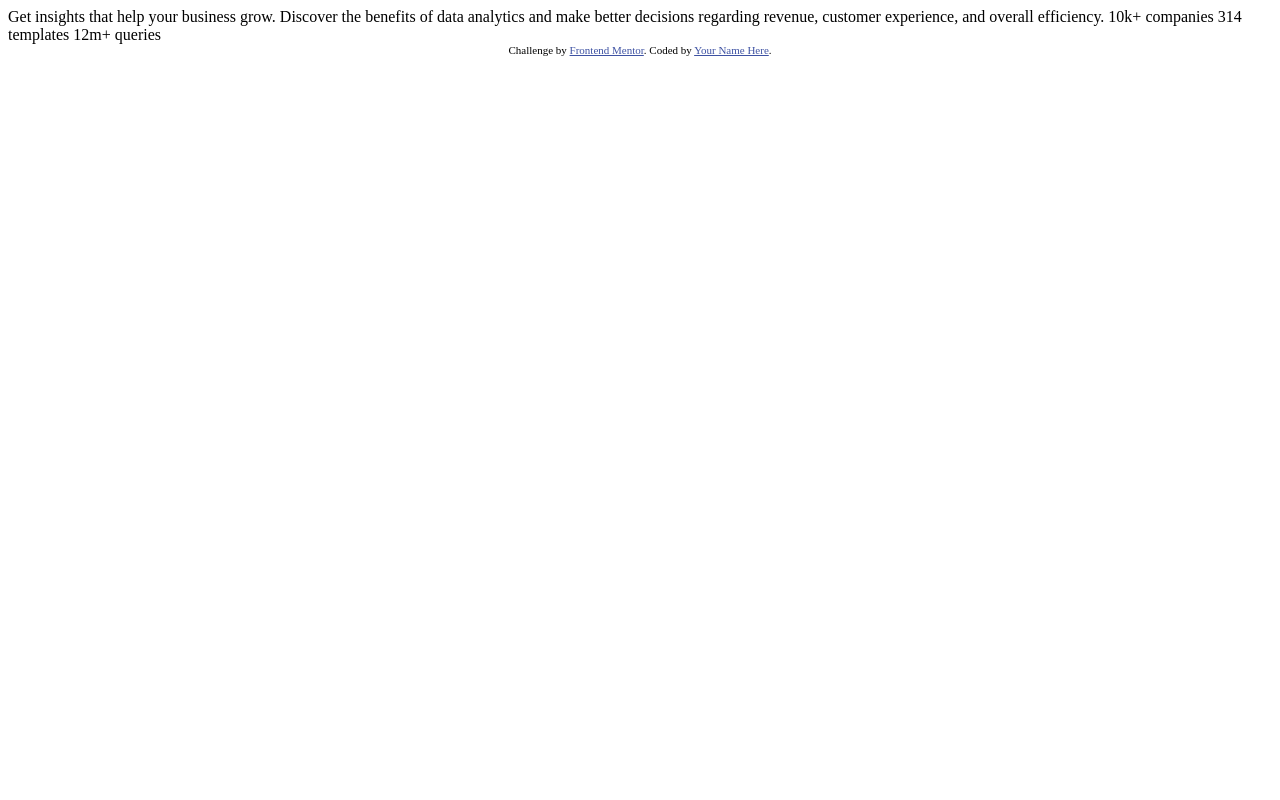
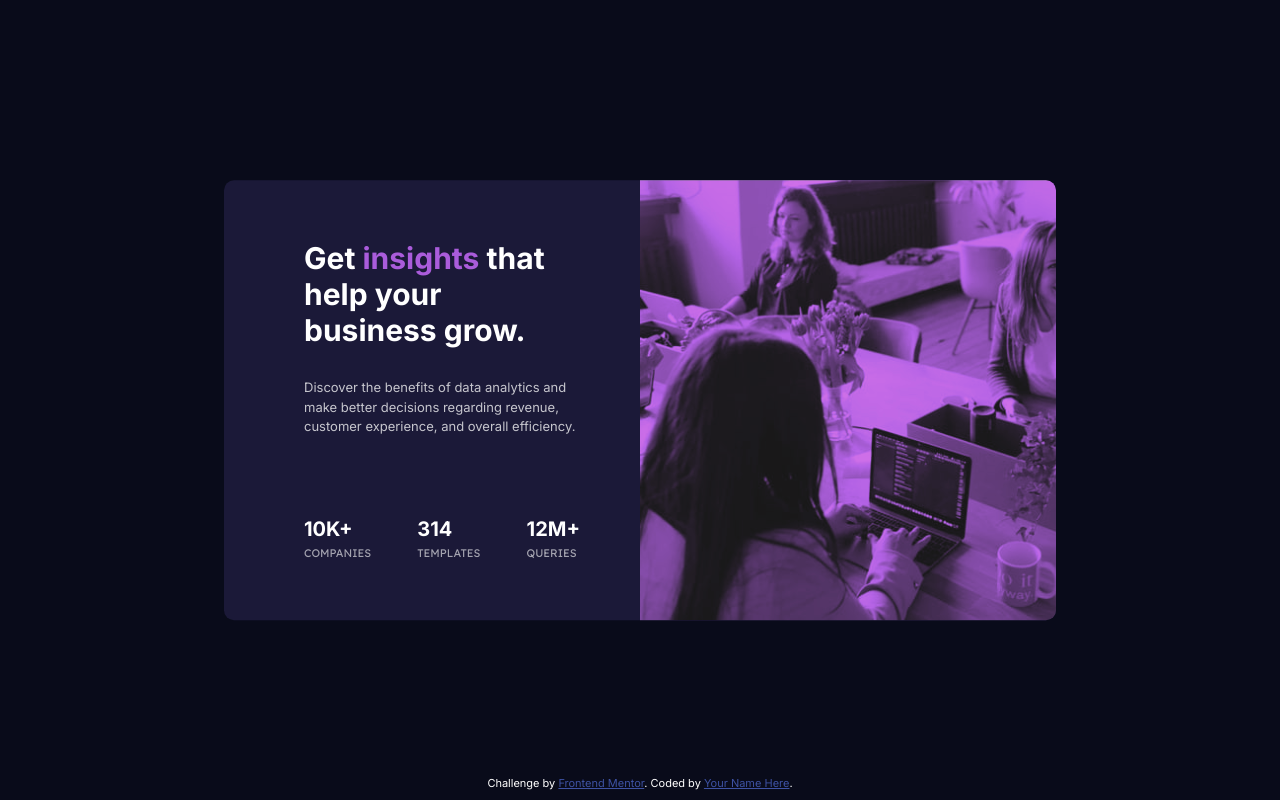
Before and after one commit to Muhammad-Nabeel-Sh/Stats-Preview-Card-Component-Challenge-Hub, a plain HTML site: page index.html in a window 1280 px wide. Drawn offline with Linux system fonts and the light colour scheme.

Commit message:
Desktop Version

```diff
--- a/index.html
+++ b/index.html
@@ -4,6 +4,7 @@
   <meta charset="UTF-8">
   <meta name="viewport" content="width=device-width, initial-scale=1.0"> <!-- displays site properly based on user's device -->
 
+  <link rel="stylesheet" href="style.css">
   <link rel="icon" type="image/png" sizes="32x32" href="./images/favicon-32x32.png">
 
   <title>Frontend Mentor | Stats preview card component</title>
@@ -16,18 +17,46 @@
 </head>
 <body>
 
-  Get insights that help your business grow.
+  <main>
+    <div class="content-wrapper">
+      <div class="content-text">
+    <header>
+      <h1>
+        Get <span id="insights">insights</span> that help your business grow.
+      </h1>
+    </header>
+    <div class="content-description">
+      Discover the benefits of data analytics and make better decisions regarding revenue, customer
+      experience, and overall efficiency.
+    </div>
 
-  Discover the benefits of data analytics and make better decisions regarding revenue, customer
-  experience, and overall efficiency.
+    <div class="flex-container-outer">
+      <div class="flex-container-inner">
+        <div class="flex-item item-head">10k+</div>
+        <div class="flex-item item-label">companies</div>
+      </div>
+      <div class="flex-container-inner">
+        <div class="flex-item item-head">314</div>
+        <div class="flex-item item-label">templates</div>
+      </div>
+      <div class="flex-container-inner">
+        <div class="flex-item item-head">12m+</div>
+        <div class="flex-item item-label">queries</div>
+      </div>
+    </div>
 
-  10k+ companies
-  314 templates
-  12m+ queries
+    </div>
 
-  <div class="attribution">
+    <div role="figure" id="content-figure">
+      <!-- <img src="/images/image-header-desktop.jpg" alt=""> -->
+    </div>
+
+    </div>
+  </main>
+
+  <footer class="attribution">
     Challenge by <a href="https://www.frontendmentor.io?ref=challenge" target="_blank">Frontend Mentor</a>.
     Coded by <a href="#">Your Name Here</a>.
-  </div>
+  </footer>
 </body>
 </html>
--- /dev/null
+++ b/style.css
@@ -0,0 +1,127 @@
+@import url("https://fonts.googleapis.com/css2?family=Inter:wght@400;700&display=swap");
+@import url("https://fonts.googleapis.com/css2?family=Inter:wght@400;700&family=Lexend+Deca&display=swap");
+
+:root {
+  --Very-dark-blue: hsl(233, 47%, 7%);
+  --Dark-desaturated-blue: hsl(244, 38%, 16%);
+  --Soft-violet: hsl(277, 64%, 61%);
+  --White: hsl(0, 0%, 100%);
+  --Slightly-transparent-white-p: hsla(0, 0%, 100%, 0.75);
+  --Slightly-transparent-white-h: hsla(0, 0%, 100%, 0.6);
+}
+
+body,
+* {
+  padding: 0;
+  margin: 0;
+  font-family: "Inter", sans-serif;
+  box-sizing: border-box;
+  overflow: hidden;
+}
+
+body {
+  font-size: 15pt;
+  background-color: var(--Very-dark-blue);
+  color: var(--White);
+}
+
+main {
+  width: 100%;
+  position: relative;
+  height: 100vh;
+}
+
+.content-wrapper {
+  background-color: var(--Dark-desaturated-blue);
+  width: 65%;
+  position: absolute;
+  top: 50%;
+  left: 50%;
+  transform: translate(-50%, -50%);
+  display: flex;
+  flex-direction: row;
+  align-content: center;
+  justify-content: center;
+  border: none;
+  border-radius: 10px;
+}
+
+.content-text {
+  padding: 60px 60px 60px 80px;
+  width: 50%;
+}
+
+h1 {
+  padding-bottom: 30px;
+  font-size: 1.5em;
+}
+
+#insights {
+  color: var(--Soft-violet);
+}
+
+.content-description {
+  font-size: 0.65em;
+  color: var(--Slightly-transparent-white-p);
+  padding-bottom: 80px;
+  line-height: 1.5;
+}
+
+.flex-container-outer {
+  display: flex;
+  flex-direction: row;
+  align-content: center;
+  justify-content: space-between;
+}
+
+.flex-container-inner {
+  display: flex;
+  flex-direction: column;
+  align-content: center;
+  text-transform: uppercase;
+}
+
+.item-label {
+  font-family: "Lexend Deca", sans-serif;
+  font-size: 0.55em;
+  color: var(--Slightly-transparent-white-h);
+}
+
+.item-head {
+  font-weight: 700;
+  font-size: 1em;
+  padding-bottom: 5px;
+}
+
+#content-figure {
+  width: 50%;
+  background-color: var(--Soft-violet);
+  background-image: url(/images/image-header-desktop.jpg);
+  background-repeat: no-repeat;
+  background-size: cover;
+  background-blend-mode: multiply;
+  filter: contrast(85%) brightness(120%) saturate(1.5) grayscale(0.2);
+}
+
+/* img {
+  display: block;
+  width: 100%;
+  position: relative;
+  background-color: ;
+} */
+
+/* #content-figure::after {
+  position: absolute;
+  top: 0;
+  left: 0;
+  width: 100%;
+  background-color: rgb(194, 53, 53);
+} */
+
+footer {
+  position: absolute;
+  bottom: 0;
+  margin: 10px auto;
+  text-align: center;
+  width: 100%;
+}
```
